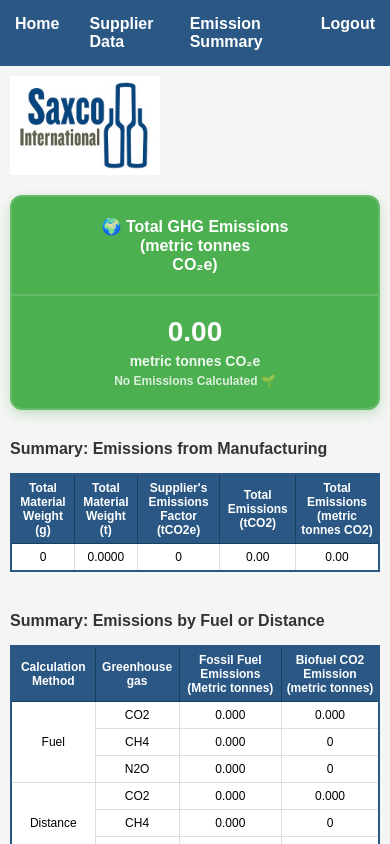
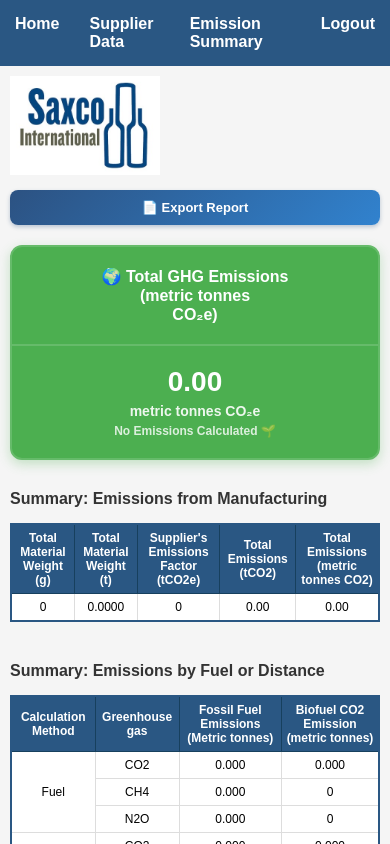
Before and after one commit to j9yqhtqhqeqo/AviskGHGEmissionCalculator, a React (Create React App) app in the folder frontend/: page /emission-summary in a window 390 px wide. Shown: the top 844 px of the page. Built offline with nearby package versions, Linux system fonts and the light colour scheme.

Commit message:
Commit Major ver1

```diff
--- a/frontend/src/pages/EmissionSummary.js
+++ b/frontend/src/pages/EmissionSummary.js
@@ -1,18 +1,17 @@
 import React, { useState, useEffect } from "react";
 import "../styles/EmissionSummary.css";
-import saxcoLogo from "../assets/saxcologo.jpeg";
+import jsPDF from 'jspdf';
+import html2canvas from 'html2canvas';
 
 function EmissionSummary() {
   const [informationalMessages, setInformationalMessages] = useState([]);
   const [supplierData, setSupplierData] = useState(null);
-  const [activityData, setActivityData] = useState([]);
   const [emissionResults, setEmissionResults] = useState(null);
 
   useEffect(() => {
     // Retrieve all data from sessionStorage
     const storedMessages = sessionStorage.getItem("informationalMessages");
     const storedSupplierData = sessionStorage.getItem("supplierData");
-    const storedActivityData = sessionStorage.getItem("activityData");
     const storedEmissionResults = sessionStorage.getItem("emissionResults");
 
     if (storedMessages) {
@@ -30,15 +29,6 @@ function EmissionSummary() {
         setSupplierData(supplier);
       } catch (error) {
         console.error("Error parsing supplier data:", error);
-      }
-    }
-
-    if (storedActivityData) {
-      try {
-        const activity = JSON.parse(storedActivityData);
-        setActivityData(activity);
-      } catch (error) {
-        console.error("Error parsing activity data:", error);
       }
     }
 
@@ -158,6 +148,78 @@ function EmissionSummary() {
 
   const transportEmissions = getTransportEmissions();
 
+  // Export PDF function
+  const exportToPDF = async () => {
+    try {
+      // Create a clone of the content to export (without buttons)
+      const originalElement = document.querySelector('.emission-summary-container');
+      const clonedElement = originalElement.cloneNode(true);
+
+      // Remove any export buttons from the clone
+      const exportButtons = clonedElement.querySelectorAll('.export-button, .export-pdf-button');
+      exportButtons.forEach(button => button.remove());
+
+      // Style the cloned element for PDF
+      clonedElement.style.width = '794px'; // A4 width in pixels at 96 DPI
+      clonedElement.style.padding = '20px';
+      clonedElement.style.backgroundColor = 'white';
+      clonedElement.style.position = 'absolute';
+      clonedElement.style.left = '-9999px';
+      clonedElement.style.top = '0';
+
+      // Append to body temporarily
+      document.body.appendChild(clonedElement);
+
+      // Convert to canvas
+      const canvas = await html2canvas(clonedElement, {
+        scale: 2, // Higher quality
+        useCORS: true,
+        allowTaint: true,
+        backgroundColor: '#ffffff',
+        width: 794,
+        height: clonedElement.scrollHeight
+      });
+
+      // Remove the cloned element
+      document.body.removeChild(clonedElement);
+
+      // Create PDF
+      const imgData = canvas.toDataURL('image/png');
+      const pdf = new jsPDF('p', 'mm', 'a4');
+
+      // Calculate dimensions to fit A4
+      const imgWidth = 210; // A4 width in mm
+      const pageHeight = 295; // A4 height in mm
+      const imgHeight = (canvas.height * imgWidth) / canvas.width;
+      let heightLeft = imgHeight;
+      let position = 0;
+
+      // Add first page
+      pdf.addImage(imgData, 'PNG', 0, position, imgWidth, imgHeight);
+      heightLeft -= pageHeight;
+
+      // Add additional pages if needed
+      while (heightLeft >= 0) {
+        position = heightLeft - imgHeight;
+        pdf.addPage();
+        pdf.addImage(imgData, 'PNG', 0, position, imgWidth, imgHeight);
+        heightLeft -= pageHeight;
+      }
+
+      // Generate filename with timestamp
+      const timestamp = new Date().toISOString().slice(0, 19).replace(/:/g, '-');
+      const supplierName = supplierData?.Supplier_and_Container?.split(' - ')[0] || 'Unknown';
+      const filename = `GHG_Emission_Report_${supplierName}_${timestamp}.pdf`;
+
+      // Save the PDF
+      pdf.save(filename);
+
+    } catch (error) {
+      console.error('Error generating PDF:', error);
+      alert('Failed to generate PDF. Please try again.');
+    }
+  };
+
   return (
     <div className="emission-summary-container">
       {/* Header with Logo */}
@@ -167,6 +229,13 @@ function EmissionSummary() {
           alt="Saxco International"
           className="summary-logo"
         />
+        <button
+          className="export-pdf-button"
+          onClick={exportToPDF}
+          title="Export report to PDF"
+        >
+          📄 Export Report
+        </button>
       </div>
 
       {/* Total Emissions Box */}
--- a/frontend/src/styles/EmissionSummary.css
+++ b/frontend/src/styles/EmissionSummary.css
@@ -10,13 +10,49 @@
 /* Header Section */
 .summary-header {
   display: flex;
-  justify-content: flex-start;
+  justify-content: space-between;
+  align-items: center;
   margin-bottom: 20px;
 }
 
 .summary-logo {
   max-width: 150px;
   height: auto;
+}
+
+/* Export PDF Button */
+.export-pdf-button {
+  background: linear-gradient(135deg, #2c5282, #3182ce);
+  color: white;
+  border: none;
+  padding: 12px 20px;
+  border-radius: 8px;
+  font-size: 14px;
+  font-weight: 600;
+  cursor: pointer;
+  display: flex;
+  align-items: center;
+  gap: 8px;
+  transition: all 0.3s ease;
+  box-shadow: 0 2px 4px rgba(44, 82, 130, 0.3);
+}
+
+.export-pdf-button:hover {
+  background: linear-gradient(135deg, #2a4f7c, #2c5282);
+  transform: translateY(-2px);
+  box-shadow: 0 4px 8px rgba(44, 82, 130, 0.4);
+}
+
+.export-pdf-button:active {
+  transform: translateY(0);
+  box-shadow: 0 2px 4px rgba(44, 82, 130, 0.3);
+}
+
+.export-pdf-button:disabled {
+  background: #94a3b8;
+  cursor: not-allowed;
+  transform: none;
+  box-shadow: none;
 }
 
 /* Informational Messages Section */
@@ -228,6 +264,19 @@
     padding: 10px;
   }
 
+  .summary-header {
+    flex-direction: column;
+    gap: 15px;
+    align-items: flex-start;
+  }
+
+  .export-pdf-button {
+    align-self: stretch;
+    justify-content: center;
+    font-size: 13px;
+    padding: 10px 16px;
+  }
+
   .informational-messages-section {
     padding: 15px;
     margin-bottom: 20px;
```
Also changed, not shown: frontend/package.json (+5 -3 lines), 1 other file (tests, documents, lock files or other folders).
